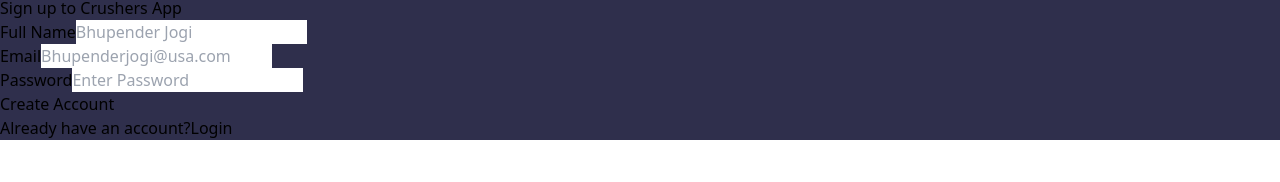
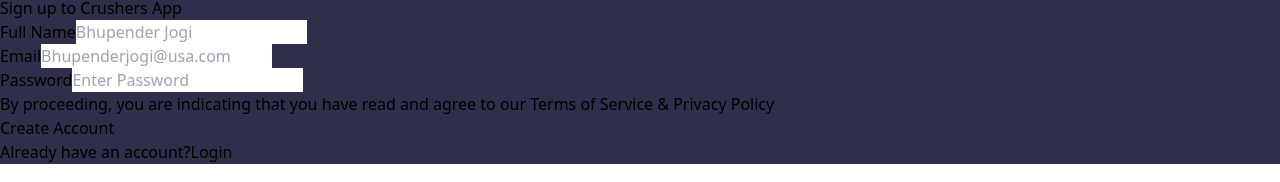
Before and after one commit to nikhilthakur8/Crushers, a React (Vite) app: page /signup in a window 1280 px wide. Shown: the part 304-486 px from the top of the page. Built offline with nearby package versions, Linux system fonts and the light colour scheme; no server answers.

Commit message:
Added terms of service and privacy poilicy link in signup

```diff
--- a/src/Components/Signup/Signup.jsx
+++ b/src/Components/Signup/Signup.jsx
@@ -91,14 +91,14 @@
               },
             })}
           />
-
+          <p className="text-white text-xs -mt-3 mb-3">By proceeding, you are indicating that you have read and agree to our <Link to="/termsofservice" className="underline"> Terms of Service </Link> & <Link to="/PrivacyPolicy" className="underline"> Privacy Policy </Link></p>
           <TrailingIconButtons
             loading={loading}
             type={"submit"}
             text={"Create Account"}
           />
         </form>
-        <div className="mt-6">
+        <div className="mt-5">
           <p className="text-white/70 text-center">
             Already have an account?
             <Link to="/login" className="text-white font-serif">
```
